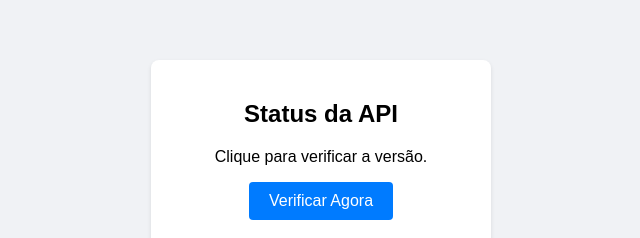
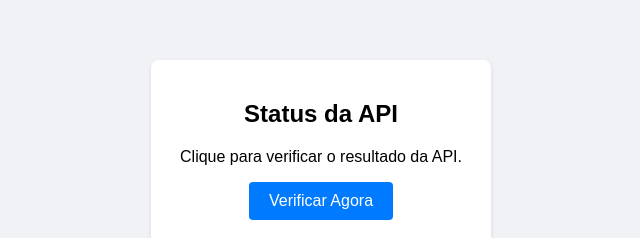
Before and after one commit to PauloAlvino/projeto-cicd-frontend, a plain HTML site: page index.html in a window 1280 px wide. Shown: the part 217-455 px from the top of the page, without its empty margins (319-959 px from the left). Drawn offline with Linux system fonts and the light colour scheme.

Commit message:
fix: correcao visual no index

```diff
--- a/index.html
+++ b/index.html
@@ -55,7 +55,7 @@
 
     <div class="card">
         <h2>Status da API</h2>
-        <p>Clique para verificar a versão.</p>
+        <p>Clique para verificar o resultado da API.</p>
 
         <button onclick="verificarStatus()">Verificar Agora</button>
 
```
